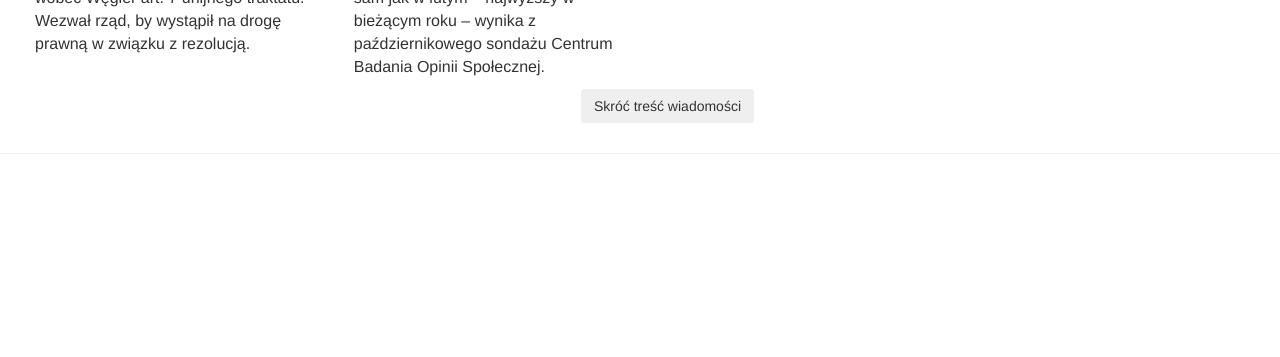
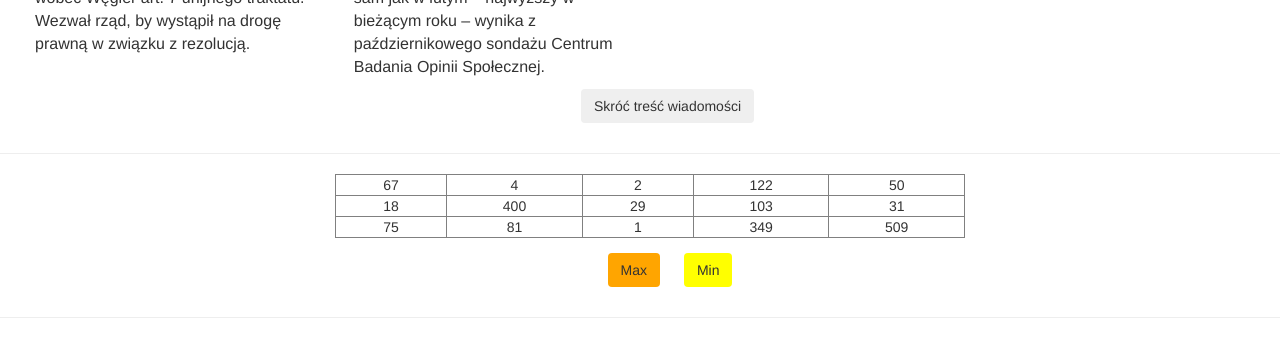
Before and after one commit to olkruglova/js-simple-tasks-4, a plain HTML site: page index.html in a window 1280 px wide. Shown: the part 431-788 px from the top of the page. Drawn offline with nearby package versions, Linux system fonts and the light colour scheme.

Commit message:
Add task4

```diff
--- a/css.css
+++ b/css.css
@@ -23,3 +23,21 @@ input {
     margin-left:auto;
     margin-right:auto;
 }
+table {
+    width: 50%;
+    margin-left:auto;
+    margin-right:auto;
+    margin-bottom:15px;
+    border: 0.5px solid gray;
+}
+td{
+    width: 20px;
+    border: 0.5px solid gray;
+    text-align: center;
+}
+.btn3 {
+    background-color: orange;
+}
+.btn4 {
+    background-color: yellow;
+}
--- a/index.html
+++ b/index.html
@@ -51,6 +51,36 @@
                 <button class="btn btn2">Skróć treść wiadomości</button>
             </div>
         </div>
+        <hr>
+        <div id="task4">
+            <table>
+                <tr>
+                    <td>67</td>
+                    <td>4</td>
+                    <td>2</td>
+                    <td>122</td>
+                    <td>50</td>
+                </tr>
+                <tr>
+                    <td>18</td>
+                    <td>400</td>
+                    <td>29</td>
+                    <td>103</td>
+                    <td>31</td>
+                </tr>
+                <tr>
+                    <td>75</td>
+                    <td>81</td>
+                    <td>1</td>
+                    <td>349</td>
+                    <td>509</td>
+                </tr>
+            </table>
+            <div class="col-12">
+                <button class="btn btn3" onclick="max()">Max</button>
+                <button class="btn btn4" onclick="min()">Min</button>
+            </div>
+        </div>
 
 
 
--- a/js.js
+++ b/js.js
@@ -38,3 +38,35 @@ but.onclick = function skrot(){
         news[i].innerHTML = str;
     }
 }
+/*
+task4: Дана таблица с числами. По нажатию на кнопку найдите ячейку, в которой хранится максимальное число, и сделайте ее фон красным.
+*/
+function max(){
+    let item = document.querySelectorAll('td');
+    let maxi = '';
+    let n = 0;
+    for(i=0;i<item.length;i++){
+        if(+item[i].innerHTML > maxi){
+            maxi = +item[i].innerHTML;
+            n = i;
+        }
+    }
+    item[n].style.backgroundColor = 'orange';
+}
+
+function min(){
+    let items = document.querySelectorAll('td');
+    let mini = '';
+    let arr = [];
+    let n = 0;
+    for(i=0;i<items.length;i++){
+        arr.push(items[i].innerHTML)
+    }
+    mini = Math.min.apply(Math, arr);
+    for(i=0;i<items.length;i++){
+        if(items[i].innerHTML == mini){
+            n=i;
+        }
+    }
+    items[n].style.backgroundColor = 'yellow';
+}
```
